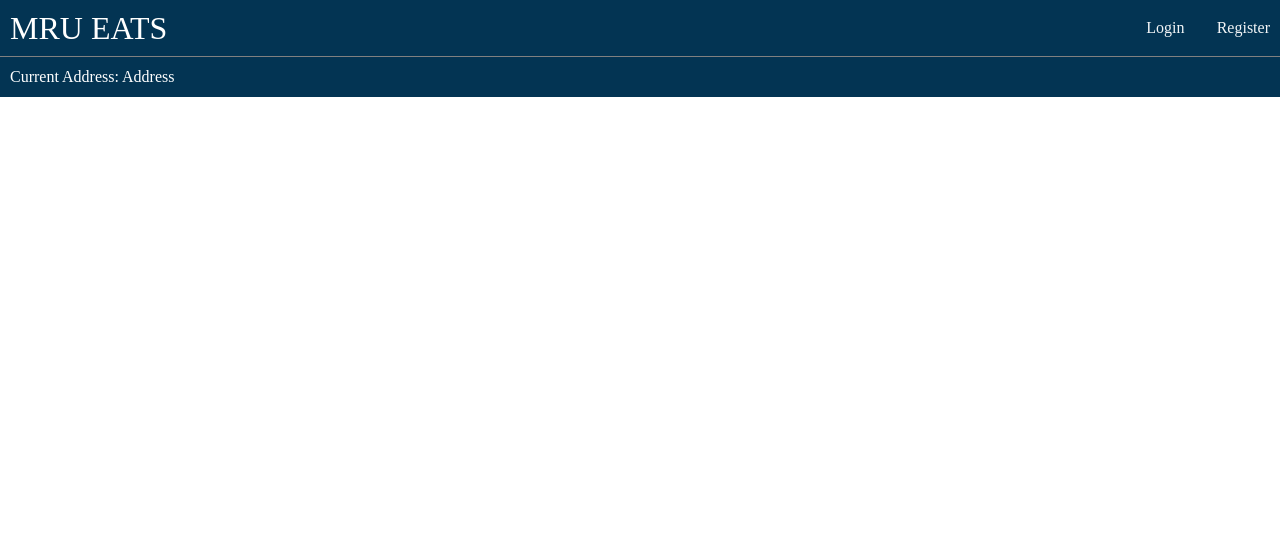
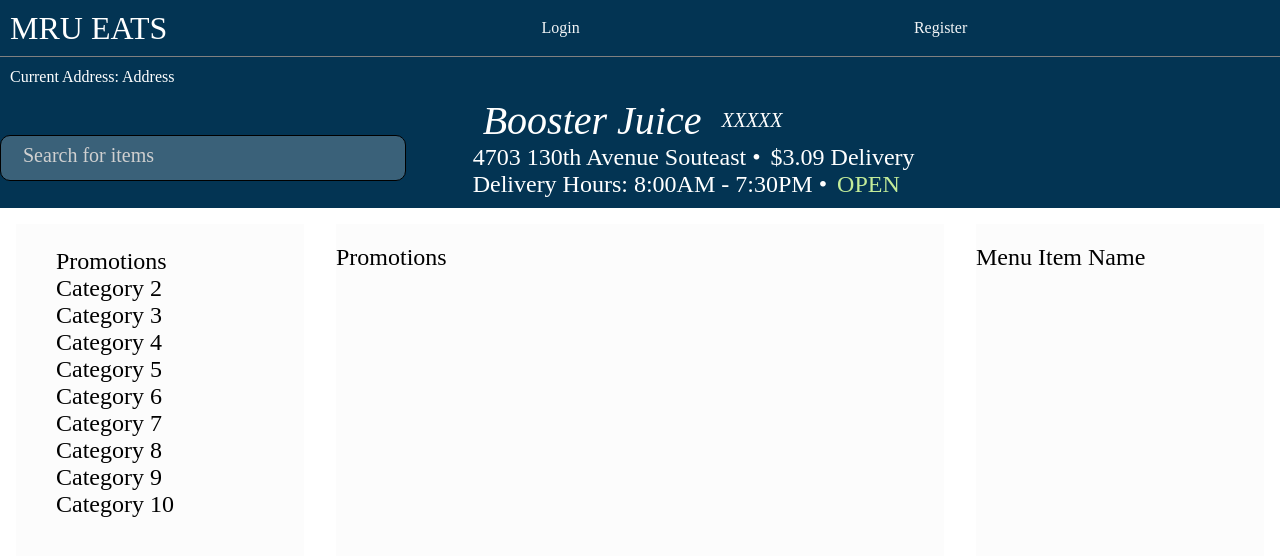
Before and after one commit to SidhantKaushik/MRUEats, a React (Create React App) app in the folder frontend/: page /RestaurantDetails in a window 1280 px wide. Shown: the top 556 px of the page. Built offline with nearby package versions, Linux system fonts and the light colour scheme.

Commit message:
Added a test link to resturDetails

```diff
--- a/frontend/src/App.js
+++ b/frontend/src/App.js
@@ -9,7 +9,8 @@
 import Account from './pages/Account';
 import Cart from './pages/Cart';
 import Admin from './pages/Admin';
-import RestaurantOrder from './pages/RestaurantOrder';
+import RestaurantDetails from './pages/RestaurantDetails';
+
 
 
 function App() {
@@ -26,7 +27,8 @@
             <Route exact path='/order' element={<Order />}></Route>
             <Route exact path='/cart' element={<Cart />}></Route>
             <Route exact path='/admin' element={<Admin />}></Route>
-            <Route exact path='/restaurantorder' element={<RestaurantOrder />}></Route>
+            <Route exact path='/RestaurantDetails' element={<RestaurantDetails/>}></Route>
+
           </Routes>
         </div>
       </Router>
--- a/frontend/src/components/Header.js
+++ b/frontend/src/components/Header.js
@@ -27,7 +27,7 @@
         <>
         <header className='header'>
         <h1><Link to='/'>MRU EATS</Link></h1>
-            <ul className="menu">
+            <ul className="menu-header">
                 {user ? (<>
                     <li><Link to='/order'>Order</Link></li>
                     <li><Link to='/cart'>Cart</Link></li>
--- a/frontend/src/pages/Home.js
+++ b/frontend/src/pages/Home.js
@@ -40,7 +40,7 @@
                                 <option value="Energy">Energy</option>
                             </select>
                         </div> */}
-                <Link to='/restaurantOrder'>
+                <Link to='/RestaurantDetails'>
                     <div className='restaurants'>
                         <div className='logo'><img src='https://s3-alpha-sig.figma.com/img/fb70/ca6a/4b1bd450f3bb83cd16c2f3630170ce1e?Expires=1668988800&Signature=ZwsU8Fs3DeUXBXeut9bogfDxEvWaRDvxHF~py5GT6Vy8lr5lTwA0AeObdCT8zdVf-zvMy8WKTRzsOb4ckglEoyJwGun0dvmlGdRY32YPVmNF83CyzWGul2diG1DPBimVhz1plbDlIFddQ4t9nqh9p8O4mKcT8isp09tLt6uFdd1uf-4-J5gs1ykHXqU3dNc2Bg8AI3U1ykye21i47XaWDpsUDJU3HMXlQ8G2J1-PHgeh9GpDrebnQQ8MGOirjY8PI4y90zrBlgL3EPk-mfai1hGlmZbs4fA~qGBDE8lY6A2Aby~U26EwyTM3aRy46GF8BQRNL6C89aCFNgBjL2ICXw__&Key-Pair-Id=APKAINTVSUGEWH5XD5UA'></img></div>
                         <div className='info'> <h2>Booster Juice</h2>
--- a/frontend/src/styles/Header.css
+++ b/frontend/src/styles/Header.css
@@ -55,7 +55,7 @@
     text-decoration: none;
 }
 
-.menu{
+.menu-header{
     display: flex;
 width: 100%;
 justify-content: space-evenly;
@@ -63,13 +63,13 @@
 position: relative;
 }
 
-.menu li{
+.menu-header li{
     text-decoration: none;
     padding-left: 2%;
     list-style: none;
 }
 
-.menu li a{
+.menu-header li a{
     color: white;
     text-decoration: none;
 }
```
